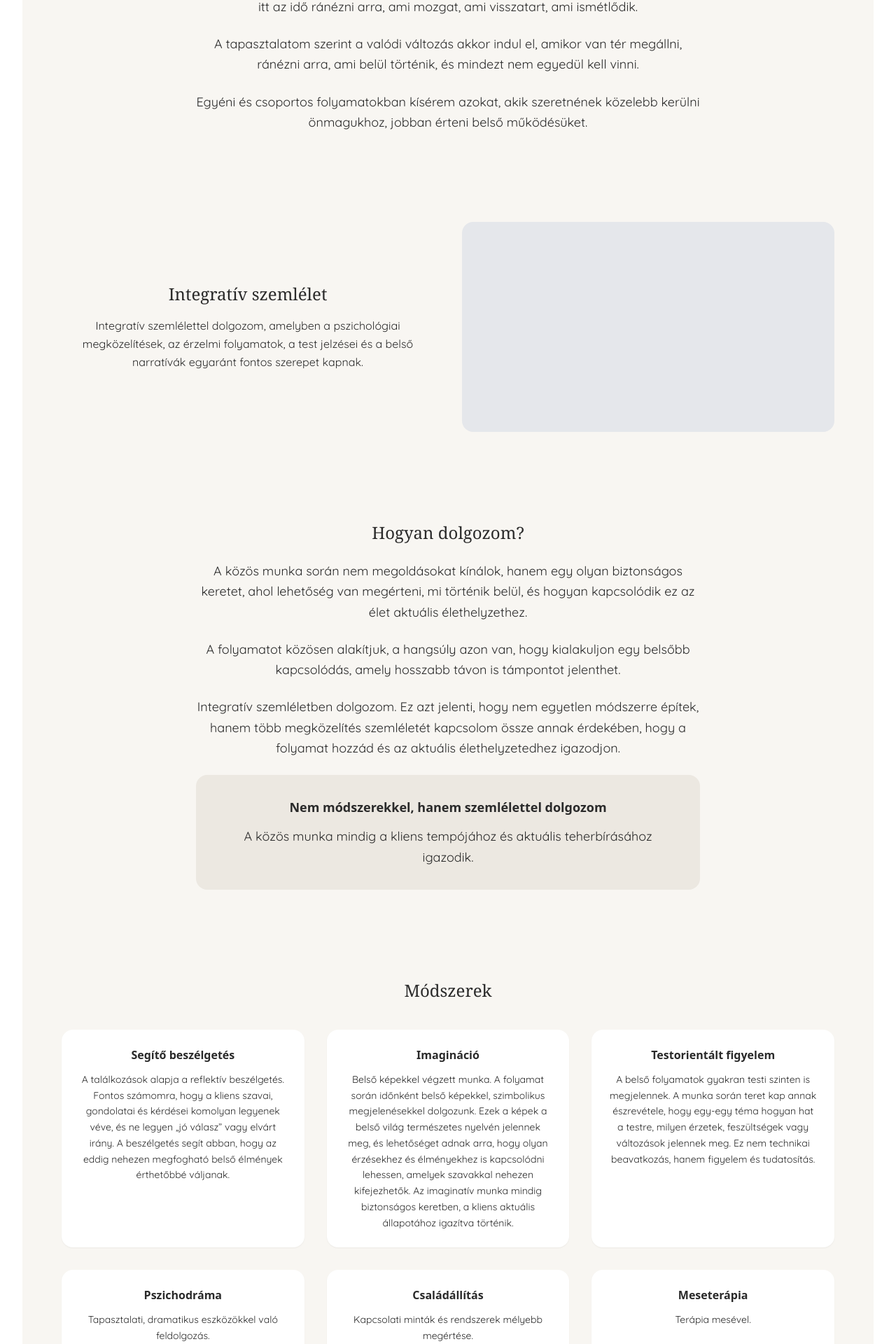
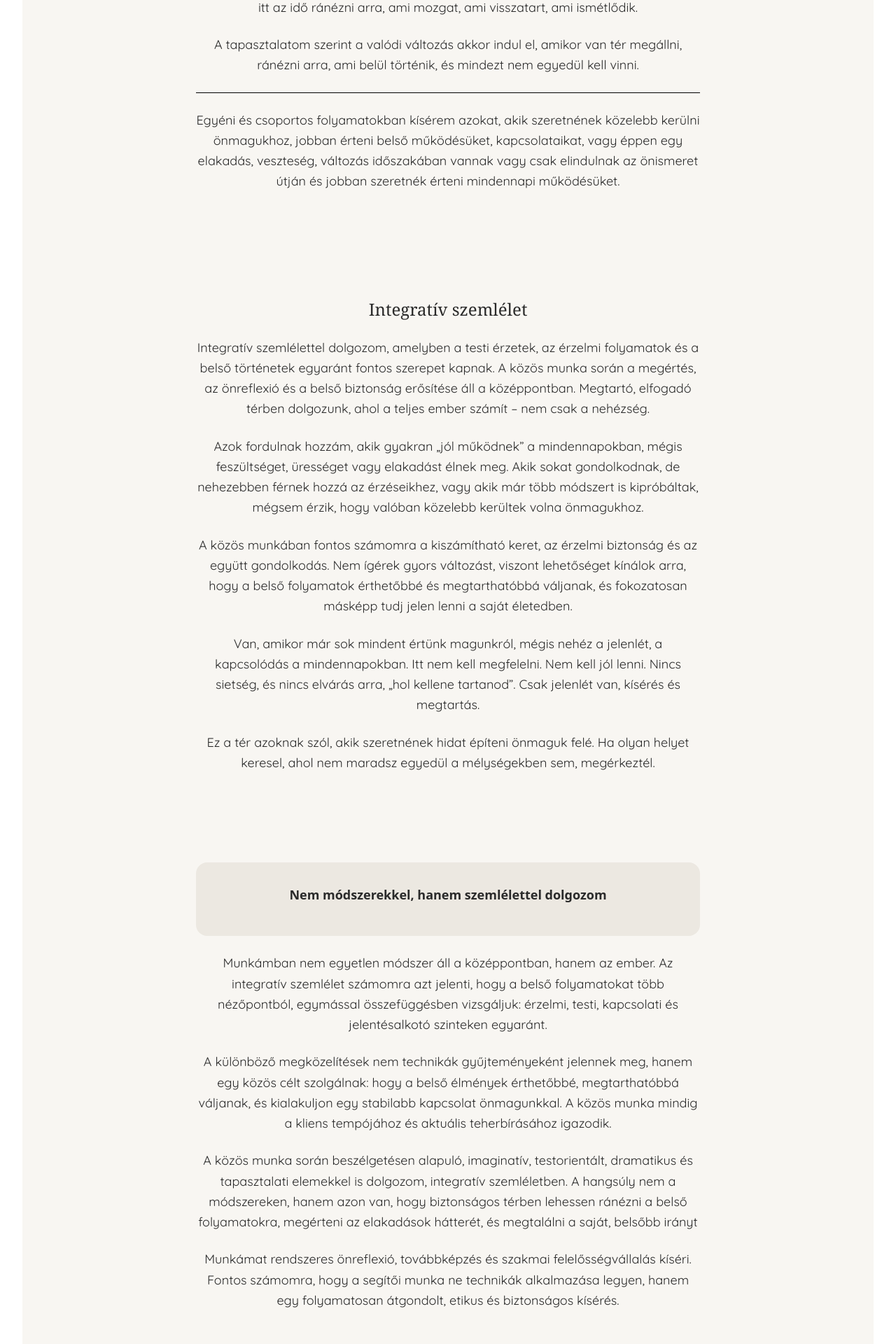
Before and after one commit to borikokeny/mohacsi-andrea, a React (Vite) app: page /about in a window 1280 px wide. Shown: the part 836-2756 px from the top of the page at 70% size. Built offline with nearby package versions, Linux system fonts and the light colour scheme; a web font is replaced by a local one.

Commit message:
Updates content on all the pages

```diff
--- a/src/components/GroupCard.tsx
+++ b/src/components/GroupCard.tsx
@@ -30,12 +30,12 @@ export default function GroupCard({
     open: {
       label: "Jelentkezhető",
       color: "bg-green-100 text-green-700",
-      button: "Jelentkezem",
+      button: "Bővebben",
     },
     soon: {
       label: "Hamarosan indul",
       color: "bg-yellow-100 text-yellow-700",
-      button: "Érdekel",
+      button: "Bővebben",
     },
     full: {
       label: "Betelt",
--- a/src/components/Header.tsx
+++ b/src/components/Header.tsx
@@ -11,7 +11,7 @@ export default function Header() {
         <div className="flex items-center gap-6">
           {/* Logo */}
           <img
-            src={Logo_color}
+            src={Logo_orig}
             alt="Mohácsi Andrea logo"
             className="w-20 h-auto object-contain"
           />
--- a/src/components/Hero.tsx
+++ b/src/components/Hero.tsx
@@ -37,12 +37,12 @@ export default function Hero() {
           Egyéni és csoportos folyamatok azoknak, akik szeretnének jobban kapcsolódni önmagukhoz, tisztábban érezni, mire van szükségük és megtanulni képviselni magukat kapcsolataikban.
         </p>
 
-        <Link
+        {/* <Link
           to="/contact"
           className="inline-block mt-6 bg-white text-gray-800 px-6 py-3 rounded-full text-sm hover:bg-gray-200 transition"
         >
           Időpontfoglalás
-        </Link>
+        </Link> */}
       </div>
     </section>
   );
--- a/src/data/methods.tsx
+++ b/src/data/methods.tsx
@@ -5,14 +5,14 @@ export const methods = [
       "A találkozások alapja a reflektív beszélgetés. Fontos számomra, hogy a kliens szavai, gondolatai és kérdései komolyan legyenek véve, és ne legyen „jó válasz” vagy elvárt irány. A beszélgetés segít abban, hogy az eddig nehezen megfogható belső élmények érthetőbbé váljanak.",
   },
   {
-    title: "Imagináció",
+    title: "Imaginatív, belső képekkel végzett munka",
     description:
-      "Belső képekkel végzett munka. A folyamat során időnként belső képekkel, szimbolikus megjelenésekkel dolgozunk. Ezek a képek a belső világ természetes nyelvén jelennek meg, és lehetőséget adnak arra, hogy olyan érzésekhez és élményekhez is kapcsolódni lehessen, amelyek szavakkal nehezen kifejezhetők. Az imaginatív munka mindig biztonságos keretben, a kliens aktuális állapotához igazítva történik.",
+      "A folyamat során időnként belső képekkel, szimbolikus megjelenésekkel dolgozunk. Ezek a képek a belső világ természetes nyelvén jelennek meg, és lehetőséget adnak arra, hogy olyan érzésekhez és élményekhez is kapcsolódni lehessen, amelyek szavakkal nehezen kifejezhetők. Az imaginatív munka mindig biztonságos keretben, a kliens aktuális állapotához igazítva történik.",
   },
   {
-    title: "Testorientált figyelem",
+    title: "Integrative Core Dynamics",
     description:
-      "A belső folyamatok gyakran testi szinten is megjelennek. A munka során teret kap annak észrevétele, hogy egy-egy téma hogyan hat a testre, milyen érzetek, feszültségek vagy változások jelennek meg. Ez nem technikai beavatkozás, hanem figyelem és tudatosítás.",
+      "Testorientált figyelem. A belső folyamatok gyakran testi szinten is megjelennek. A munka során teret kap annak észrevétele, hogy egy-egy téma hogyan hat a testre, milyen érzetek, feszültségek vagy változások jelennek meg. Ez nem technikai beavatkozás, hanem figyelem és tudatosítás.",
   },
   {
     title: "Pszichodráma",
--- a/src/pages/About.tsx
+++ b/src/pages/About.tsx
@@ -43,7 +43,7 @@ export default function AboutPage() {
               Hogyan dolgozom
             </button>
             <button onClick={() => scrollToId("modszer")} className="chip">
-              Módszerek
+              Eszközök és megközelítések
             </button>
             <button onClick={() => scrollToId("hatter")} className="chip">
               Szakmai háttér
@@ -77,27 +77,55 @@ export default function AboutPage() {
           tér megállni, ránézni arra, ami belül történik, és mindezt nem egyedül
           kell vinni.
         </p>
-
+        <hr />
         <p>
           Egyéni és csoportos folyamatokban kísérem azokat, akik szeretnének
-          közelebb kerülni önmagukhoz, jobban érteni belső működésüket.
+          közelebb kerülni önmagukhoz, jobban érteni belső működésüket,
+          kapcsolataikat, vagy éppen egy elakadás, veszteség, változás
+          időszakában vannak vagy csak elindulnak az önismeret útján és jobban
+          szeretnék érteni mindennapi működésüket.
         </p>
+        <p></p>
       </section>
 
       {/* SZEMLÉLET */}
       <section
         id="szemlelet"
-        className="max-w-6xl mx-auto px-6 py-16 grid md:grid-cols-2 gap-10 items-center"
+        className="max-w-3xl mx-auto px-6 py-16 space-y-6 text-lg leading-relaxed"
       >
-        <div>
-          <h2 className="text-2xl font-serif mb-4">Integratív szemlélet</h2>
-          <p className="leading-relaxed">
-            Integratív szemlélettel dolgozom, amelyben a pszichológiai
-            megközelítések, az érzelmi folyamatok, a test jelzései és a belső
-            narratívák egyaránt fontos szerepet kapnak.
-          </p>
-        </div>
-        <div className="w-full h-[300px] bg-gray-200 rounded-2xl" />
+        <h2 className="text-2xl font-serif mb-4">Integratív szemlélet</h2>
+        <p>
+          Integratív szemlélettel dolgozom, amelyben a testi érzetek, az érzelmi
+          folyamatok és a belső történetek egyaránt fontos szerepet kapnak. A
+          közös munka során a megértés, az önreflexió és a belső biztonság
+          erősítése áll a középpontban. Megtartó, elfogadó térben dolgozunk,
+          ahol a teljes ember számít – nem csak a nehézség.
+        </p>
+        <p>
+          Azok fordulnak hozzám, akik gyakran „jól működnek” a mindennapokban,
+          mégis feszültséget, ürességet vagy elakadást élnek meg. Akik sokat
+          gondolkodnak, de nehezebben férnek hozzá az érzéseikhez, vagy akik már
+          több módszert is kipróbáltak, mégsem érzik, hogy valóban közelebb
+          kerültek volna önmagukhoz.
+        </p>
+        <p>
+          A közös munkában fontos számomra a kiszámítható keret, az érzelmi
+          biztonság és az együtt gondolkodás. Nem ígérek gyors változást,
+          viszont lehetőséget kínálok arra, hogy a belső folyamatok érthetőbbé
+          és megtarthatóbbá váljanak, és fokozatosan másképp tudj jelen lenni a
+          saját életedben.
+        </p>
+        <p>
+          Van, amikor már sok mindent értünk magunkról, mégis nehéz a jelenlét,
+          a kapcsolódás a mindennapokban. Itt nem kell megfelelni. Nem kell jól
+          lenni. Nincs sietség, és nincs elvárás arra, „hol kellene tartanod”.
+          Csak jelenlét van, kísérés és megtartás.
+        </p>
+        <p>
+          Ez a tér azoknak szól, akik szeretnének hidat építeni önmaguk felé. Ha
+          olyan helyet keresel, ahol nem maradsz egyedül a mélységekben sem,
+          megérkeztél.
+        </p>
       </section>
 
       {/* HOGYAN DOLGOZOM */}
@@ -105,43 +133,53 @@ export default function AboutPage() {
         id="hogyan"
         className="max-w-3xl mx-auto px-6 py-16 text-lg leading-relaxed space-y-6"
       >
-        <h2 className="text-2xl font-serif text-center">Hogyan dolgozom?</h2>
+        {/* <h2 className="text-2xl font-serif text-center">Hogyan dolgozom?</h2> */}
+        <div className="bg-[#ece8e1] p-8 rounded-2xl text-center">
+          <h3 className="font-semibold mb-3">
+            Nem módszerekkel, hanem szemlélettel dolgozom
+          </h3>
+          {/* <p>
+            A közös munka mindig a kliens tempójához és aktuális teherbírásához
+            igazodik.
+          </p> */}
+        </div>
 
         {/* <p>
           Nem megoldásokat kínálok, hanem egy biztonságos keretet, ahol
           lehetőség van megérteni, mi történik belül.
         </p> */}
         <p>
-          A közös munka során nem megoldásokat kínálok, hanem egy olyan
-          biztonságos keretet, ahol lehetőség van megérteni, mi történik belül,
-          és hogyan kapcsolódik ez az élet aktuális élethelyzethez.{" "}
+          Munkámban nem egyetlen módszer áll a középpontban, hanem az ember. Az
+          integratív szemlélet számomra azt jelenti, hogy a belső folyamatokat
+          több nézőpontból, egymással összefüggésben vizsgáljuk: érzelmi, testi,
+          kapcsolati és jelentésalkotó szinteken egyaránt.
         </p>
         <p>
-          {" "}
-          A folyamatot közösen alakítjuk, a hangsúly azon van, hogy kialakuljon
-          egy belsőbb kapcsolódás, amely hosszabb távon is támpontot jelenthet.
+          A különböző megközelítések nem technikák gyűjteményeként jelennek meg,
+          hanem egy közös célt szolgálnak: hogy a belső élmények érthetőbbé,
+          megtarthatóbbá váljanak, és kialakuljon egy stabilabb kapcsolat
+          önmagunkkal. A közös munka mindig a kliens tempójához és aktuális
+          teherbírásához igazodik.
+        </p>
+
+        <p>
+          A közös munka során beszélgetésen alapuló, imaginatív, testorientált,
+          dramatikus és tapasztalati elemekkel is dolgozom, integratív
+          szemléletben. A hangsúly nem a módszereken, hanem azon van, hogy
+          biztonságos térben lehessen ránézni a belső folyamatokra, megérteni az
+          elakadások hátterét, és megtalálni a saját, belsőbb irányt
         </p>
         <p>
-          Integratív szemléletben dolgozom. Ez azt jelenti, hogy nem egyetlen
-          módszerre építek, hanem több megközelítés szemléletét kapcsolom össze
-          annak érdekében, hogy a folyamat hozzád és az aktuális
-          élethelyzetedhez igazodjon.
+          Munkámat rendszeres önreflexió, továbbképzés és szakmai
+          felelősségvállalás kíséri. Fontos számomra, hogy a segítői munka ne
+          technikák alkalmazása legyen, hanem egy folyamatosan átgondolt, etikus
+          és biztonságos kísérés.
         </p>
-
-        <div className="bg-[#ece8e1] p-8 rounded-2xl text-center">
-          <h3 className="font-semibold mb-3">
-            Nem módszerekkel, hanem szemlélettel dolgozom
-          </h3>
-          <p>
-            A közös munka mindig a kliens tempójához és aktuális teherbírásához
-            igazodik.
-          </p>
-        </div>
       </section>
 
       {/* MÓDSZEREK */}
       <section id="modszer" className="max-w-6xl mx-auto px-6 py-16">
-        <h2 className="text-2xl font-serif mb-10 text-center">Módszerek</h2>
+        <h2 className="text-2xl font-serif mb-10 text-center">Eszközök és megközelítések</h2>
         <div className="grid md:grid-cols-3 gap-8">
           {methods.map((method, i) => (
             <div
@@ -153,25 +191,7 @@ export default function AboutPage() {
             </div>
           ))}
         </div>
-        {/* <div className="grid md:grid-cols-3 gap-8">
-          {[
-            "Segítő beszélgetés",
-            "Imagináció",
-            "Testorientált figyelem",
-            "Pszichodráma",
-            "Családállítás",
-          ].map((title, i) => (
-            <div
-              key={i}
-              className="bg-white p-6 rounded-2xl shadow-sm hover:shadow-md transition transform hover:scale-[1.02]"
-            >
-              <h3 className="font-semibold mb-3">{title}</h3>
-              <p className="text-sm leading-relaxed">
-                Rövid leírás helye — ezt majd finomítjuk a végleges szöveggel.
-              </p>
-            </div>
-          ))}
-        </div> */}
+
       </section>
 
       {/* SZAKMAI HÁTTÉR */}
@@ -180,6 +200,8 @@ export default function AboutPage() {
         className="max-w-6xl mx-auto px-6 py-16 grid md:grid-cols-2 gap-10"
       >
         <div>
+          <h2 className="text-xl font-serif mb-4">Szakmai háttér</h2>
+          <p className="mb-4">Mentálhigiénés segítőként integratív szemléletben dolgozom. Szakmai utam során olyan megközelítések iránt érdeklődtem, amelyek a belső folyamatokat összefüggéseikben vizsgálják, és figyelembe veszik az érzelmi, testi és narratív szinteket is.</p>
           <h2 className="text-xl font-serif mb-4">Szemléleti alapok</h2>
           <ul className="space-y-2">
             <li>• pszichodinamikus gondolkodás</li>
@@ -189,12 +211,13 @@ export default function AboutPage() {
         </div>
 
         <div>
-          <h2 className="text-xl font-serif mb-4">Képzések</h2>
-          <ul className="space-y-2">
-            <li>• Mentálhigiénés segítő</li>
-            <li>• Imaginatív módszerek</li>
-            <li>• Testorientált képzések</li>
+          <h2 className="text-xl font-serif mb-4">Képzések és tanulmányok</h2>
+          <ul className="space-y-2 mb-4">
+            <li>• Mentálhigiénés segítő képzés</li>
+            <li>• Imaginatív módszerekkel végzett segítői munka</li>
+            <li>• Testorientált szemléletű továbbképzések</li>
           </ul>
+          <p>Ez a felsorolás nem a teljességet, hanem a szakmai irányultságot kívánja megmutatni.</p>
         </div>
       </section>
 
@@ -205,12 +228,7 @@ export default function AboutPage() {
           kísérés és megtartás.
         </p>
 
-        <Link
-          to="/contact"
-          className="border px-8 py-3 rounded-full hover:bg-black hover:text-white transition"
-        >
-          Rólam bővebben
-        </Link>
+
       </section>
     </main>
   );
--- a/src/pages/Individual.tsx
+++ b/src/pages/Individual.tsx
@@ -83,7 +83,7 @@ export default function Individual() {
           <ul className="space-y-2">
             <li>• megtartó jelenléttel kísérlek</li>
             <li>• segítem az egészséges felnőtt részek megerősödését</li>
-            <li>• támogatlak a belső támaszok stabilizálásában</li>
+            <li>• támogatlak abban, hogy belső támaszaid stabilabbá váljanak</li>
           </ul>
         </div>
 
```
Also changed, not shown: src/components/Intro.tsx (+64 -1 lines), src/pages/Group.tsx (+28 -22 lines).
